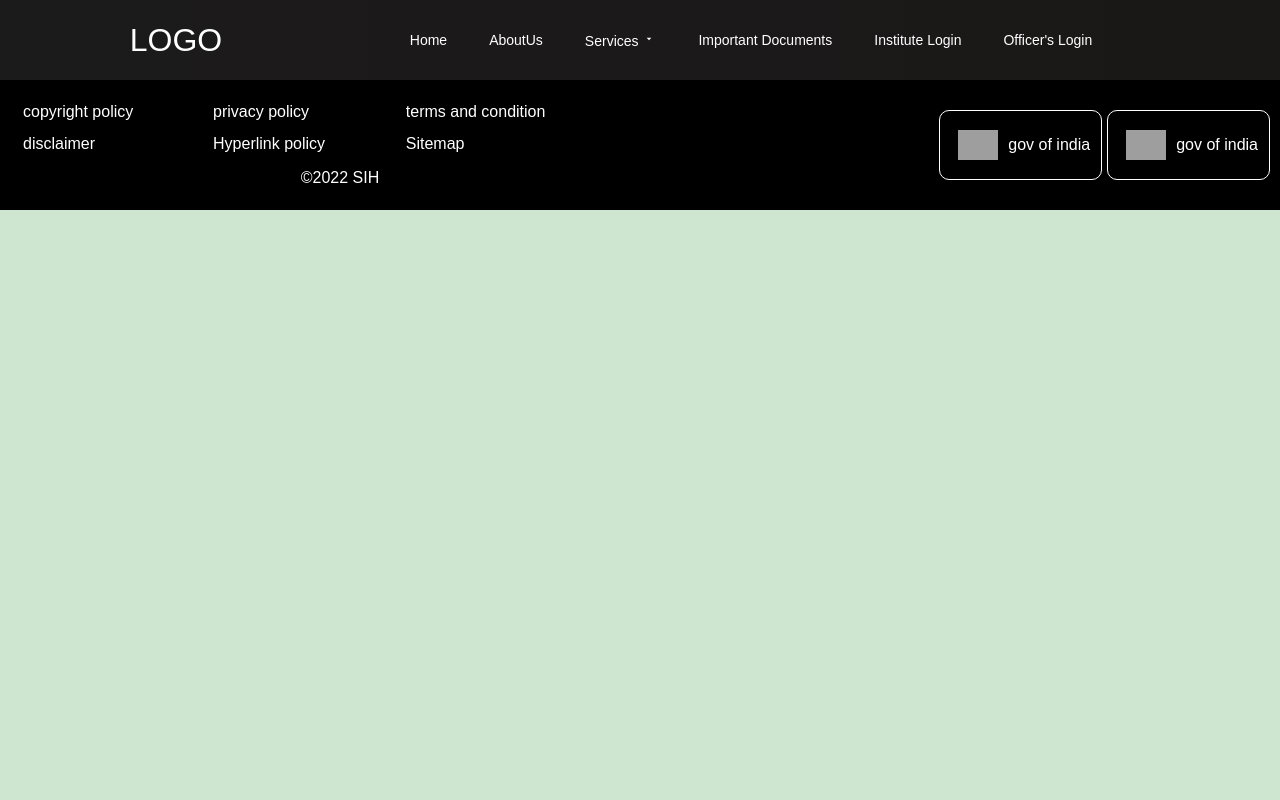
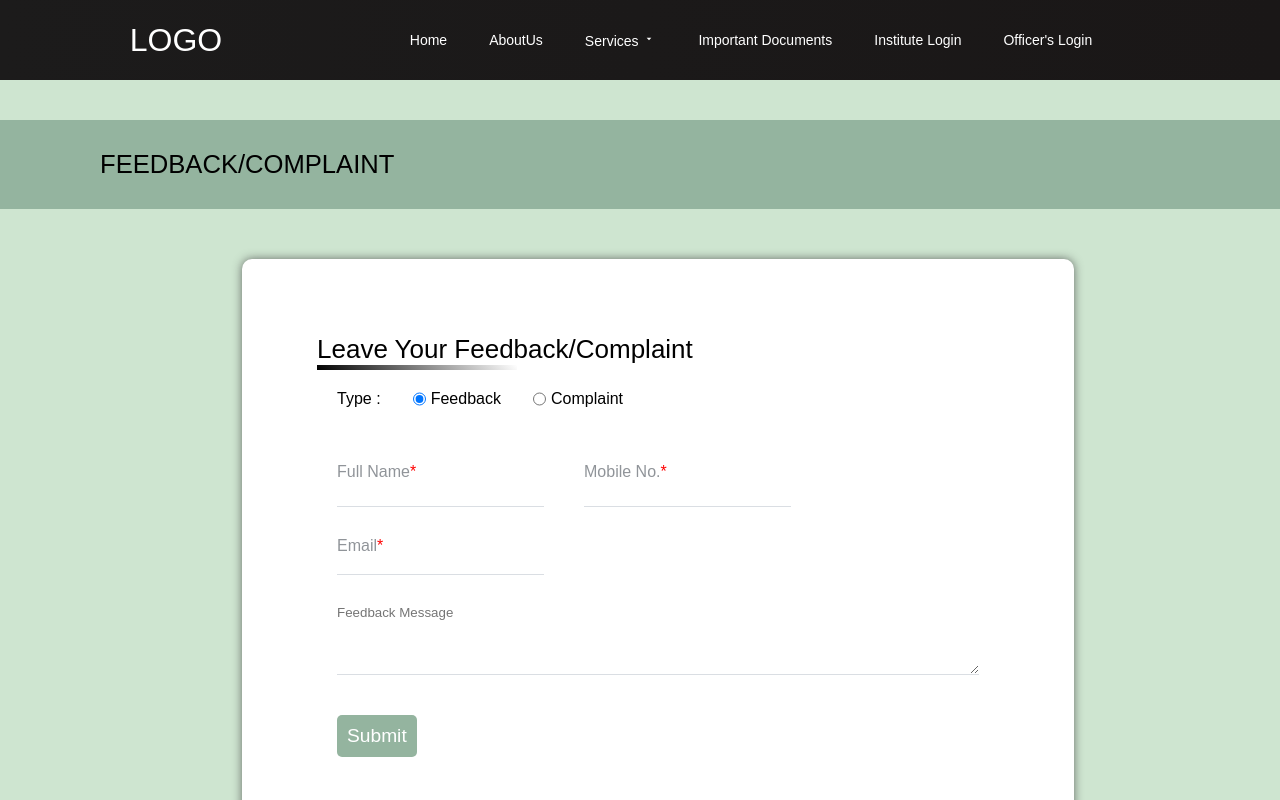
Before and after one commit to Ausaf1/sih_prototype, a React (Create React App) app in the folder client/: page /Service2 in a window 1280 px wide. Shown: the top 800 px of the page. Built offline with nearby package versions, Linux system fonts and the light colour scheme; grey boxes are pictures that could not be loaded.

Commit message:
About Us page css change and Query page add

```diff
--- a/client/src/App.js
+++ b/client/src/App.js
@@ -9,6 +9,7 @@ import InstituteLogin from "./pages/InstituteLogin/InstituteLogin";
 import OfficerLogin from "./pages/OfficerLogin/OfficerLogin";
 import Navbar from "./components/Navbar/Navbar";
 import Service1 from "./pages/Services/service1/service1.jsx";
+import Service2 from "./pages/Services/service2/service2.js";
 import ForgotPassword from "./pages/ForgotPassword/ForgotPassword";
 import ResetPassword from "./pages/ResetPassword/ResetPassword";
 import PrivateRoute from "./components/routing/PrivateRoute";
@@ -27,6 +28,7 @@ function App() {
         <Route path="/AboutUs" element={<AboutUs />} />
         <Route path="/Services" element={<Services />} />
         <Route path="/Service1" element={<Service1 />} />
+        <Route path='/Service2' element={<Service2 />} />
         <Route path="/importantDocuments" element={<ImportantDocuments />} />
         <Route path="/instituteLogin" element={<InstituteLogin />} />
         <Route path="/officerLogin" element={<OfficerLogin />} />
--- a/client/src/pages/AboutUs/About.css
+++ b/client/src/pages/AboutUs/About.css
@@ -1,24 +1,36 @@
 .head2 {
+  /* background-color:
+  #94b49f;
   text-align: center;
   justify-content: center;
   margin: 50px 0 40px 0;
   color: rgb(56, 55, 55);
-  font-family: sans-serif;
+  font-family: sans-serif; */
+  background-color:
+  #94b49f;
+  color: black;
+  padding: 30px;
+  text-align: center;
+  font-family: Robotto, sans-serif;
+  font-size: 1.6rem;
+  font-weight: 300;
 }
 
-.para {
+.content {
   padding-left: 23px;
   line-height: 1.5;
+  text-align: justify;
 }
 
 .head4 {
   margin: 20px 0px 5px 0px;
   color: rgb(56, 55, 55);
   font-family: sans-serif;
+  font-size: 1.1rem;
 }
 
-.container1 {
-  margin: 0 35px 50px 35px;
+.container {
+  margin: 70px 100px 50px 100px;
 }
 
 ul .subpoint {
@@ -29,4 +41,5 @@ ul .subpoint {
   padding-bottom: 2px;
   margin-left: 40px;
   line-height: 1.5;
+  text-align: justify;
 }
--- /dev/null
+++ b/client/src/pages/Services/service2/components/ComplaintItems.js
@@ -0,0 +1,28 @@
+import React from "react";
+import Complaint from "./ItemList";
+
+function ComplaintItems(){
+    function CreateComplaintItem(complaint) {
+        return (
+          <div className="form-items">
+            <div>
+              <label className="complaint-label" for={complaint.id}>
+                {complaint.label}
+              </label>
+              <span className="mandatory">*</span>
+            </div>
+            <input
+              className="form-input"
+              id={complaint.id}
+              type={complaint.type}
+              autoComplete="off"
+              required
+            />
+          </div>
+        );
+      }
+
+  return <div className="form">{Complaint.map(CreateComplaintItem)}</div>
+}
+
+export default ComplaintItems;
--- /dev/null
+++ b/client/src/pages/Services/service2/components/FormItems.js
@@ -0,0 +1,29 @@
+import React from "react";
+import { FormItems } from "./ItemList";
+function Items(){
+
+
+
+function CreateFormItems(form) {
+    return (
+      <div>
+        <div className="form-items">
+          <div>
+            <label for={form.id}>{form.label}</label>
+            <span className="mandatory">*</span>
+          </div>
+          <input
+            className="form-input"
+            type={form.type}
+            id={form.id}
+            autoComplete="off"
+            required
+          />
+        </div>
+      </div>
+    );
+  }
+  return <div className="form">{FormItems.map(CreateFormItems)}</div>
+}
+
+export default Items;
--- /dev/null
+++ b/client/src/pages/Services/service2/components/ItemList.jsx
@@ -0,0 +1,45 @@
+const complaint=[
+    {id:"departmentName",
+    label:"Department Name",
+    type:"text",
+    className: "form-items srow"
+},
+
+    {
+        id:"schemeName",
+        label:"Scheme Name",
+        type:"text",
+        className: "form-items trow"
+    },
+    {
+        id:"complaintName",
+        label:"Complaint Type",
+        type:"text",
+        className: "form-items trow"
+    },
+
+
+]
+
+const FormItems=[
+    {
+        id:"fullname",
+        label:"Full Name",
+        type:"text",
+        className: "form-items frow"
+    },
+    {
+        id:"mobile",
+        label:"Mobile No.",
+        type:"tel",
+        className: "form-items frow"
+    },
+    {
+        id:"email",
+        label:"Email",
+        type:"email",
+        className: "form-items srow"
+    }
+]
+export default complaint
+export {FormItems};
--- /dev/null
+++ b/client/src/pages/Services/service2/form.js
@@ -0,0 +1,62 @@
+import React, { useState } from "react";
+import "./service2.css";
+import Items  from "./components/FormItems";
+import ComplaintItems from "./components/ComplaintItems";
+
+function Form() {
+  const [feedbackState, setFeedbackState] = useState(true);
+  const [complaintState, setComplaintState] = useState(false);
+  const [markFeedback,setMarkFeedback]=useState(true);
+  const [markComplaint,setMarkComplaint]=useState(false);
+
+  function handleTypeChange(event) {
+    if (event.target.value === "feedback") {
+      setFeedbackState(true);
+      setComplaintState(false);
+    } else if(event.target.value === "complaint") {
+      setFeedbackState(false);
+      setComplaintState(true);
+    }
+    setMarkFeedback((previousValue)=>!previousValue);
+    setMarkComplaint((previousValue)=>!previousValue);
+  }
+  return (
+    <div>
+      <h2 className="heading-query">FEEDBACK/COMPLAINT</h2>
+      <div className="container-query">
+        <h5 className="sub-heading-query">Leave Your Feedback/Complaint</h5>
+        <div className="line"></div>
+        <div className="form-type">
+          <label>Type : </label>
+          <div className="type">
+            <input type="radio" className="r-button"  onChange={handleTypeChange} value="feedback" {...markFeedback ? {checked:true}:{checked:false}}></input>{" "}
+            <label for="feedback">Feedback </label>
+          </div>
+          <div className="type">
+            <input type="radio" className="r-button" onChange={handleTypeChange} value="complaint" {...markComplaint ? {checked:true}:{checked:false}}></input>{" "}
+            <label for="complaint">Complaint </label>
+          </div>
+        </div>
+        <Items />
+        <div className="form">
+          {feedbackState && (<textarea id="f-message" placeholder="Feedback Message"></textarea>)}
+        </div>
+        {complaintState && (
+          <div className="complaint-form">
+          <ComplaintItems />
+            <div className="form-items">
+              <label>Upload File</label>
+              <input type="file" className="form-input" />
+            </div>
+            <div className="form-items">
+            <textarea id="c-message" placeholder="Complaint Message"></textarea>
+            </div>
+          </div>
+        )}
+        <input className="submit" type="submit" value="Submit" />
+      </div>
+    </div>
+  );
+}
+
+export default Form;
--- /dev/null
+++ b/client/src/pages/Services/service2/service2.css
@@ -0,0 +1,154 @@
+
+
+.heading-query{
+    background-color:
+    #94b49f;
+    color: black;
+    padding: 30px;
+    text-align: left;
+    padding-left: 100px;
+    font-family: Robotto, sans-serif;
+    font-size: 1.6rem;
+    font-weight: 300;
+}
+
+.sub-heading-query {
+    font-size: 26px;
+    font-weight: lighter;
+}
+
+.container-query {
+    margin: 50px 50px 25px 50px;
+    padding: 75px;
+    background-color: rgb(255, 255, 255);
+    height: auto;
+    width: 65%;
+    position: relative;
+    left: 15%;
+    box-shadow: 0px 0px 10px 0px rgba(67, 67, 68, 0.75);
+    border-radius: 10px;
+
+
+}
+
+.line {
+    width: 200px;
+    height: 5px;
+    background: linear-gradient(45deg, #000, white);
+
+}
+
+.form-type {
+    display: flex;
+    flex-direction: row;
+    margin: 20px;
+    margin-bottom: 35px;
+}
+
+.type {
+    display: flex;
+    flex-direction: row;
+    margin-left: 5%;
+}
+
+.r-button{
+    margin-right: 5px;
+}
+
+.form-items #email{
+    margin-top: 1px;
+}
+.form {
+    display: flex;
+    flex-direction: row;
+    color: rgb(144, 148, 153);
+    flex-wrap: wrap;
+    font-size: 100%;
+}
+
+.form-input {
+    border: none;
+    border-bottom: 1px solid rgb(218, 222, 227);
+    margin: 7px 0 10px 0;
+    outline: none;
+    font-size: 100%;
+    color: rgb(45, 47, 48);
+}
+
+#email{
+
+    border: none;
+    border-bottom: 1px solid rgb(218, 222, 227);
+}
+
+
+.form-items {
+    display: flex;
+    flex-direction: column;
+    margin: 20px 20px 0 20px;
+
+
+}
+
+
+.mandatory {
+    color: red;
+}
+
+#c-message {
+
+    width: 100%;
+    height: 70px;
+    border: none;
+    border-bottom: 1px solid rgb(218, 222, 227);
+    color: rgb(144, 148, 153);
+    font-family: Robotto, sans-serif;
+    outline: none;
+
+}
+#f-message{
+    margin:20px;
+    width: 100%;
+    height: 70px;
+    border: none;
+    border-bottom: 1px solid rgb(218, 222, 227);
+    color: rgb(144, 148, 153);
+    font-family: Robotto, sans-serif;
+    outline: none;
+
+}
+
+.submit {
+    margin: 20px;
+    background-color:   #94b49f;
+    color: white;
+    border: none;
+    padding: 10px;
+    font-size: 1.2rem;
+    font-weight: lighter;
+    cursor: pointer;
+    border-radius: 5px;
+}
+
+.submit:hover{
+    background-color: #354b3c;
+}
+
+@media screen and (max-width: 960px) {
+    .form {
+        display: flex;
+        flex-direction: column;
+    }
+}
+
+@media screen and (max-width: 764px) {
+    .form-type {
+        display: flex;
+        flex-direction: column;
+
+    }
+
+    .type {
+        margin-left: 22%;
+    }
+}
--- /dev/null
+++ b/client/src/pages/Services/service2/service2.js
@@ -0,0 +1,13 @@
+import React from "react";
+import "./service2.css";
+import Form from "./form"
+
+
+const service2 = () => {
+
+  return (
+    <Form />
+  )
+};
+
+export default service2;
```
Also changed, not shown: client/src/pages/AboutUs/About.js (+17 -14 lines), 2 other files (tests, documents, lock files or other folders).
